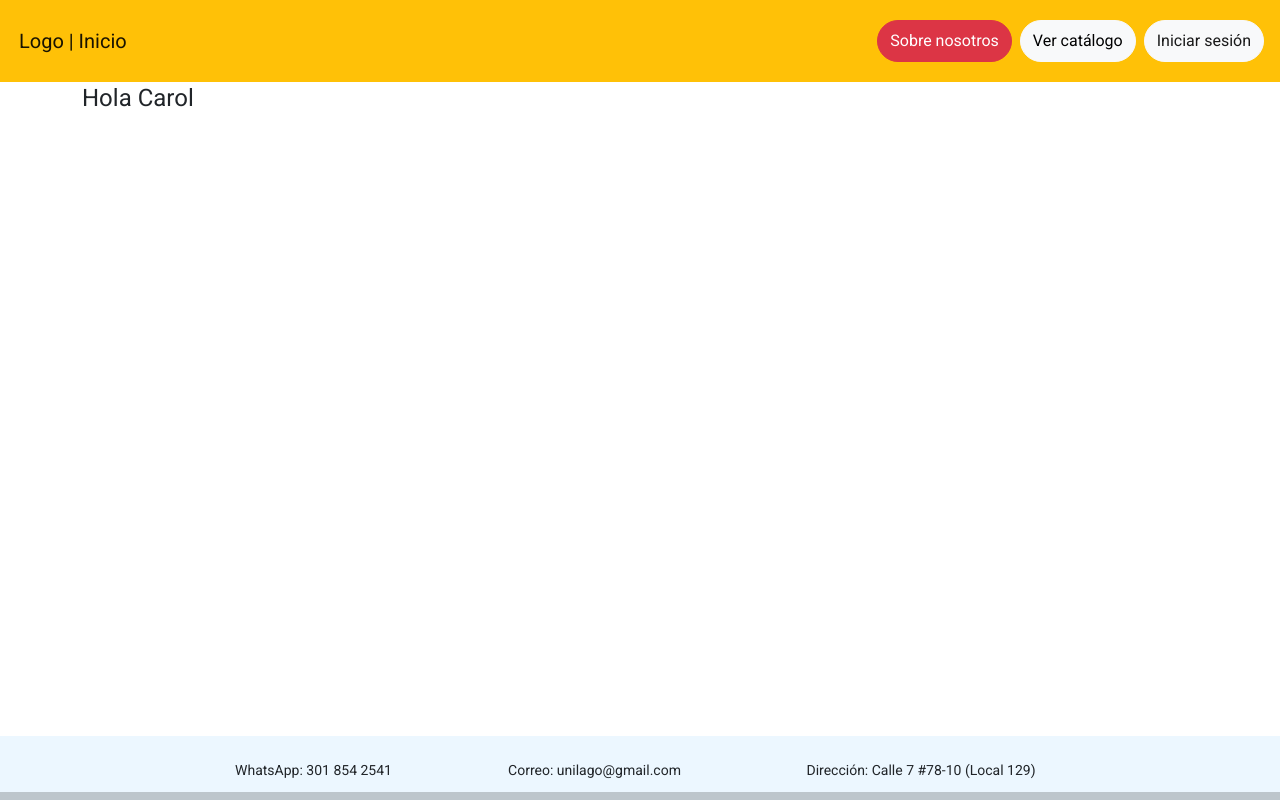
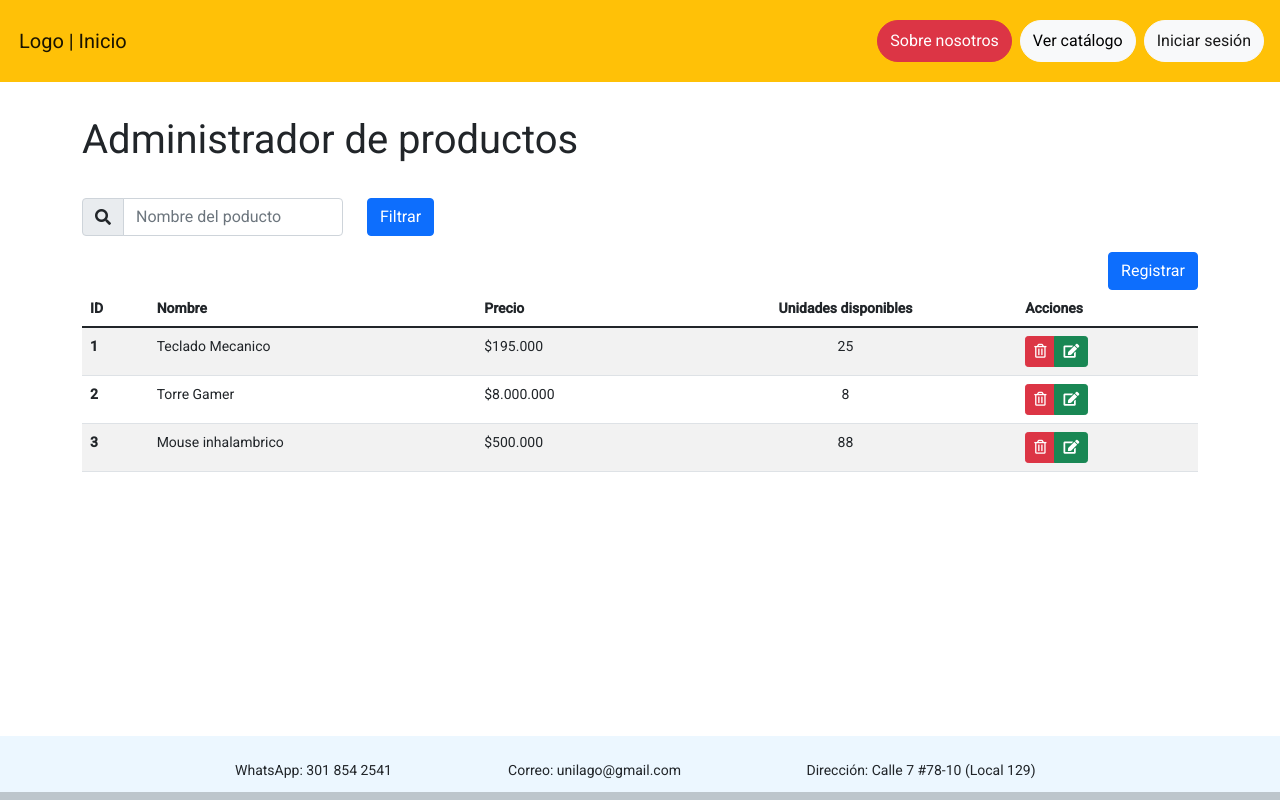
Before and after one commit to Julianrojasbustamante/celuphone, an Angular app: page /admin in a window 1280 px wide. Built offline with nearby package versions, Linux system fonts and the light colour scheme.

Commit message:
Add table structure for product-management.component.html

```diff
--- a/src/app/admin/product-management/product-management.component.html
+++ b/src/app/admin/product-management/product-management.component.html
@@ -1,8 +1,67 @@
 <div class="container">
   <div class="content">
     <div class="row">
+      <p class="my-5 fs-1">Administrador de productos</p>
+      <div class="col-3">
+        <div class="input-group mb-3">
+          <span class="input-group-text" id="basic-addon1"><i class="fas fa-search"></i></span>
+          <input type="text" class="form-control" placeholder="Nombre del poducto">
+        </div>
+      </div>
+      <div class="col-3">
+        <button type="button" class="btn btn-primary">Filtrar</button>
+      </div>
       <div class="col-12">
-        <h1>Hola Carol</h1>
+        <button type="button" class="btn btn-primary float-end">Registrar</button>
+        <table class="table table-striped">
+          <thead>
+          <tr>
+            <th scope="col">ID</th>
+            <th scope="col">Nombre</th>
+            <th scope="col">Precio</th>
+            <th class="text-center" scope="col">Unidades disponibles</th>
+            <th scope="col">Acciones</th>
+          </tr>
+          </thead>
+          <tbody>
+          <tr>
+            <th scope="row">1</th>
+            <td>Teclado Mecanico</td>
+            <td>$195.000</td>
+            <td class="text-center">25</td>
+            <td>
+              <div class="btn-group">
+                <button type="button" class="btn btn-sm btn-danger"><i class="far fa-trash-alt"></i></button>
+                <button type="button" class="btn btn-sm btn-success"><i class="fas fa-edit"></i></button>
+              </div>
+            </td>
+          </tr>
+          <tr>
+            <th scope="row">2</th>
+            <td>Torre Gamer</td>
+            <td>$8.000.000</td>
+            <td class="text-center">8</td>
+            <td>
+              <div class="btn-group">
+                <button type="button" class="btn btn-sm btn-danger"><i class="far fa-trash-alt"></i></button>
+                <button type="button" class="btn btn-sm btn-success"><i class="fas fa-edit"></i></button>
+              </div>
+            </td>
+          </tr>
+          <tr>
+            <th scope="row">3</th>
+            <td>Mouse inhalambrico</td>
+            <td>$500.000</td>
+            <td class="text-center">88</td>
+            <td>
+              <div class="btn-group">
+                <button type="button" class="btn btn-sm btn-danger"><i class="far fa-trash-alt"></i></button>
+                <button type="button" class="btn btn-sm btn-success"><i class="fas fa-edit"></i></button>
+              </div>
+            </td>
+          </tr>
+          </tbody>
+        </table>
       </div>
     </div>
   </div>
--- a/src/index.html
+++ b/src/index.html
@@ -7,6 +7,7 @@
   <meta name="viewport" content="width=device-width, initial-scale=1">
   <link rel="icon" type="image/x-icon" href="favicon.ico">
   <link rel="preconnect" href="https://fonts.gstatic.com">
+  <link rel="stylesheet" href="https://cdnjs.cloudflare.com/ajax/libs/font-awesome/5.11.2/css/all.min.css">
   <link href="https://fonts.googleapis.com/css2?family=Roboto:wght@300;400;500&display=swap" rel="stylesheet">
   <link href="https://fonts.googleapis.com/icon?family=Material+Icons" rel="stylesheet">
 </head>
```
